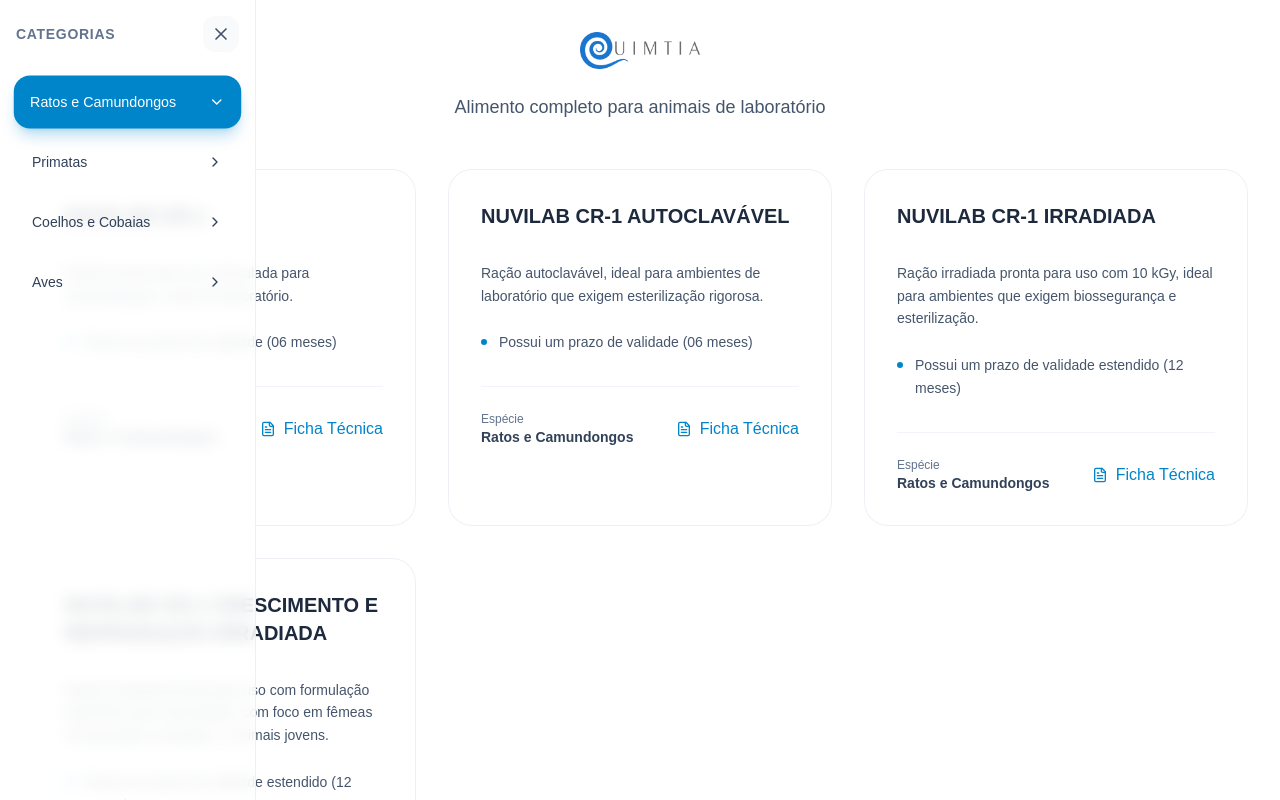
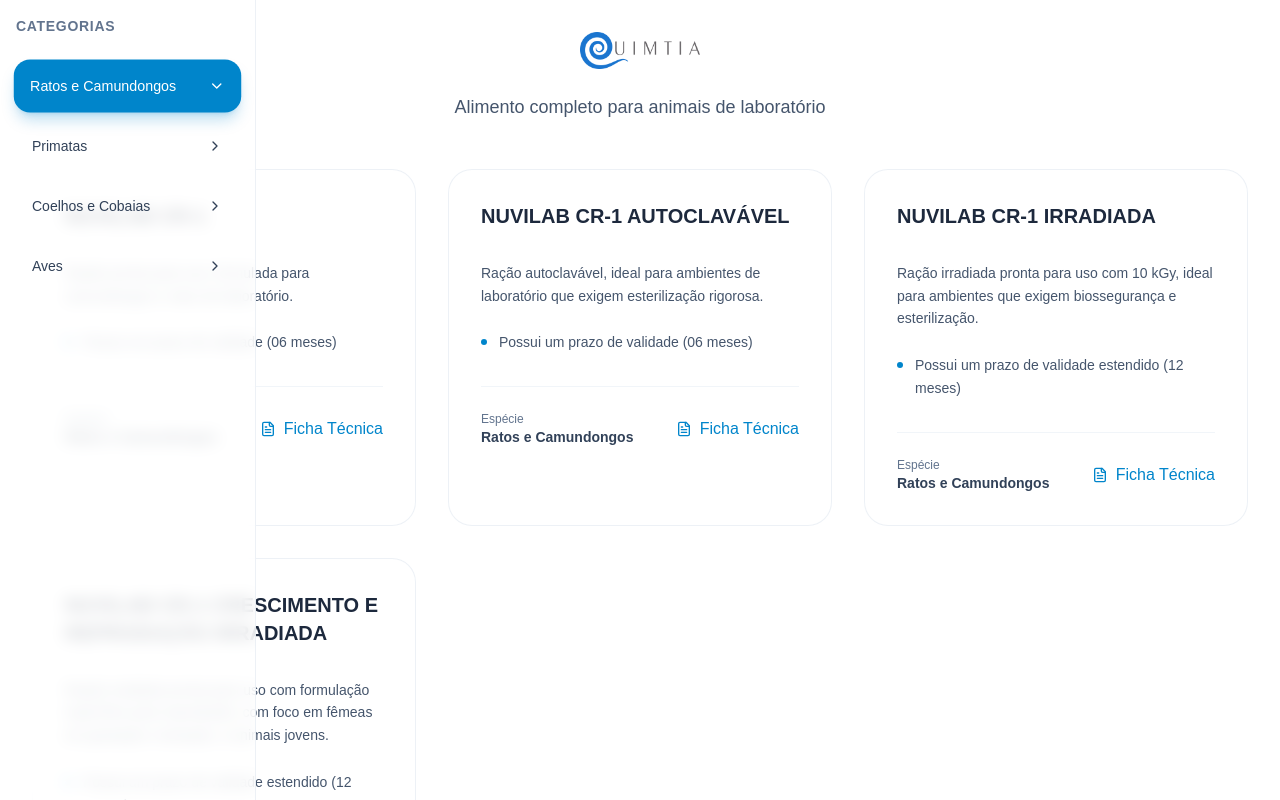
Before and after one commit to Latczuk/QUIMTIA-WEB, a Next.js app: page / in a window 1280 px wide. Shown: the top 800 px of the page. Built offline with nearby package versions, Linux system fonts and the light colour scheme.

Commit message:
Update index.tsx

```diff
--- a/src/components/Sidebar/index.tsx
+++ b/src/components/Sidebar/index.tsx
@@ -1,53 +1,28 @@
 "use client";
 
-import { ChevronRight, Menu, X } from "lucide-react";
+import { ChevronRight } from "lucide-react";
 import { categories, category } from "../../constants/sidebarConstants";
 
-export function Sidebar({
-  isMinimized,
-  setIsMinimized,
-  setActiveCategory,
-  activeCategory,
-}: any) {
+export function Sidebar({ setActiveCategory, activeCategory }: any) {
   const handleCategoryClick = (categoryId: string) => {
     setActiveCategory(categoryId);
-    setIsMinimized(true);
-  };
-
-  const toggleMinimize = () => {
-    setIsMinimized(!isMinimized);
   };
 
   return (
     <aside
       className={`
         fixed top-0 left-0 h-screen z-50
+        w-64
         bg-white/80 backdrop-blur-sm border-r border-slate-200/60
         transition-all duration-300 ease-in-out
-        ${isMinimized ? "w-16" : "w-64"}
       `}
     >
       <div className="p-4">
-        {/* Botão de minimizar/expandir */}
+        {/* Título */}
         <div className="flex justify-between items-center mb-6">
-          {!isMinimized && (
           <h2 className="text-sm font-semibold text-slate-500 uppercase tracking-wider">
             Categorias
           </h2>
-          )}
-          <button
-            onClick={toggleMinimize}
-            className="p-2 rounded-xl bg-slate-50 hover:bg-slate-100 transition-colors duration-200 focus:outline-none focus:ring-2 focus:ring-[#0085cb] focus:ring-offset-2"
-            aria-label={isMinimized ? "Expandir menu" : "Minimizar menu"}
-            title={isMinimized ? "Expandir menu" : "Minimizar menu"}
-            type="button"
-          >
-            {isMinimized ? (
-              <Menu className="w-5 h-5 text-slate-600" />
-            ) : (
-              <X className="w-5 h-5 text-slate-600" />
-            )}
-          </button>
         </div>
 
         {/* Lista de categorias */}
@@ -61,9 +36,9 @@
               key={category.id}
               onClick={() => handleCategoryClick(category.id)}
               className={`
-                w-full flex items-center rounded-2xl text-left transition-all duration-200 group
+                w-full flex items-center justify-between rounded-2xl text-left transition-all duration-200 group
+                p-4
                 focus:outline-none focus:ring-2 focus:ring-[#0085cb] focus:ring-offset-2
-                ${isMinimized ? "p-2 justify-center" : "p-4 justify-between"}
                 ${
                   activeCategory === category.id
                     ? "bg-[#0085cb] text-white shadow-lg shadow-[#0085cb]/25 transform scale-[1.02]"
@@ -71,17 +46,8 @@
                 }
               `}
               aria-pressed={activeCategory === category.id}
-              title={isMinimized ? category.label : undefined}
               type="button"
             >
-              {isMinimized ? (
-                // Versão minimizada - só letra inicial
-                <span className="font-bold text-sm">
-                  {category.label.charAt(0)}
-                </span>
-              ) : (
-                // Versão expandida
-                <>
               <span className="font-medium text-sm">{category.label}</span>
               <ChevronRight
                 className={`w-4 h-4 transition-transform duration-200 ${
@@ -91,8 +57,6 @@
                 }`}
                 aria-hidden="true"
               />
-                </>
-              )}
             </button>
           ))}
         </nav>
```
Lines whose indentation alone changed are shown as unchanged.
